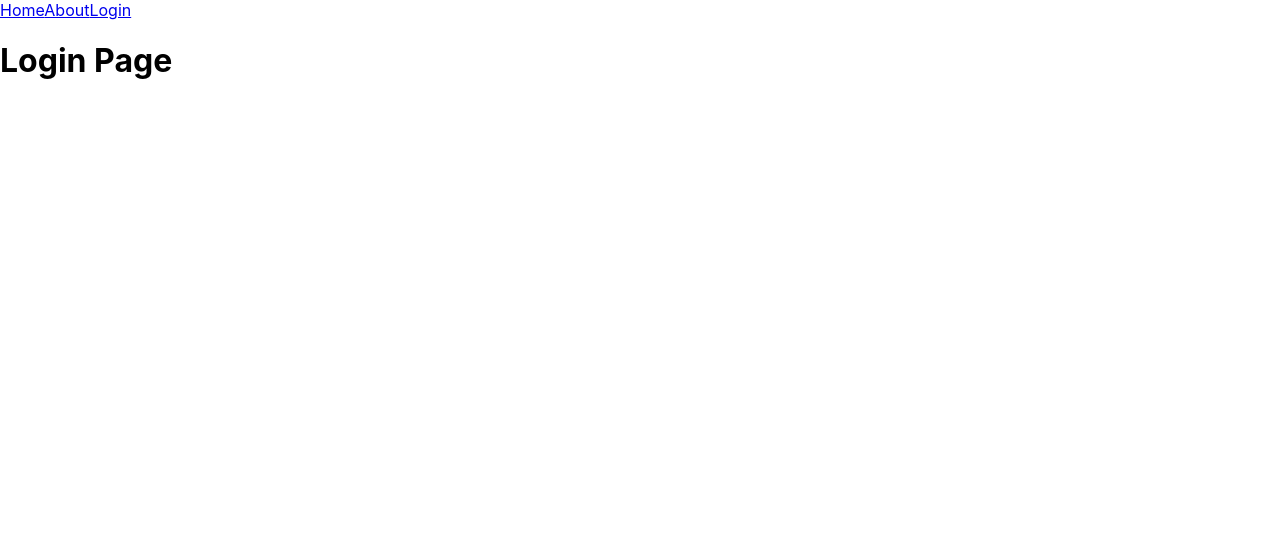
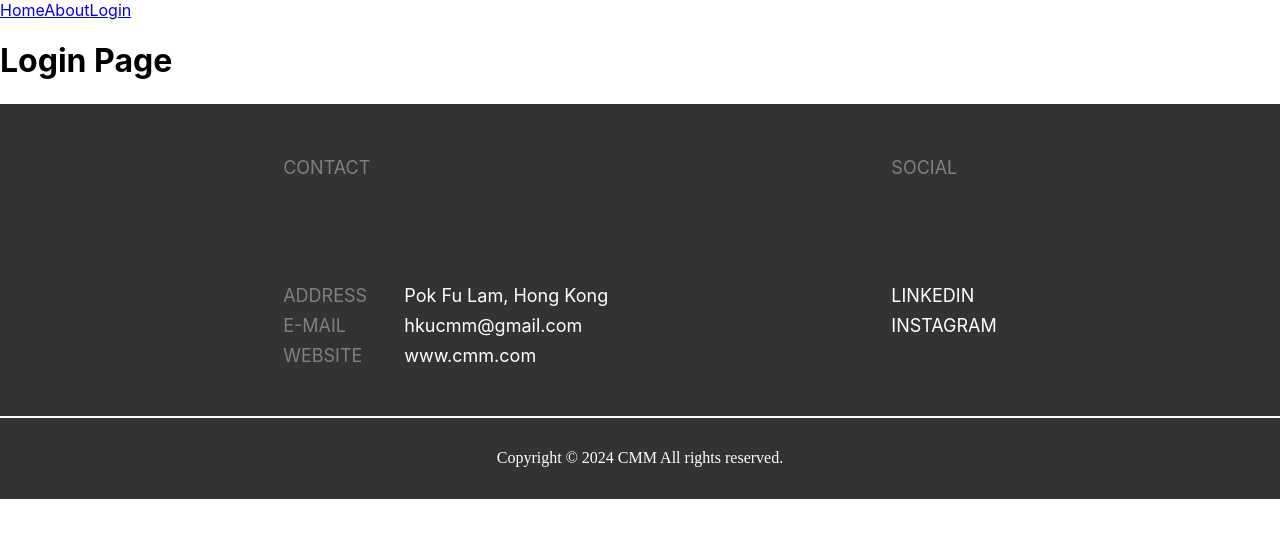
Before and after one commit to HKUCMM/cmm_website, a React (Create React App) app in the folder client/: page /login in a window 1280 px wide. Shown: the top 538 px of the page. Built offline with nearby package versions, Linux system fonts and the light colour scheme.

Commit message:
frist draft

```diff
--- a/client/package.json
+++ b/client/package.json
@@ -11,6 +11,7 @@
     "react-dom": "^18.2.0",
     "react-router-dom": "^6.22.2",
     "react-scripts": "5.0.1",
+    "styled-components": "^6.1.8",
     "web-vitals": "^2.1.4"
   },
   "scripts": {
--- a/client/src/App.js
+++ b/client/src/App.js
@@ -1,9 +1,10 @@
-import React, { useEffect, useState } from 'react';
-import { BrowserRouter, Routes, Route } from 'react-router-dom';
+import React, { useEffect, useState } from "react";
+import { BrowserRouter, Routes, Route } from "react-router-dom";
 import Home from "./routes/Home.js";
 import About from "./routes/About.js";
 import Login from "./routes/Login.js";
-import Navbar from './components/Navbar.js';
+import Navbar from "./components/Navbar.js";
+import Footer from "./components/Footer.js";
 
 function App() {
   return (
@@ -12,12 +13,13 @@ function App() {
       <div>
         <Routes>
           <Route path="/" element={<Home />} />
-          <Route path="/about" element={<About />}/>
-          <Route path="/login" element={<Login />}/>
+          <Route path="/about" element={<About />} />
+          <Route path="/login" element={<Login />} />
         </Routes>
       </div>
+      <Footer />
     </BrowserRouter>
-  )
+  );
 }
 
-export default App
+export default App;
--- /dev/null
+++ b/client/src/components/Footer.js
@@ -0,0 +1,112 @@
+import styled from "styled-components";
+
+//배경색 그레이20 (임의)
+const FooterBox = styled.div`
+  background: #333;
+`;
+
+const TopBox = styled.div`
+  border-top: 2px solid #ffffff;
+  height: 312px;
+  top: 832px;
+  display: flex;
+  align-items: center;
+  justify-content: space-evenly;
+`;
+
+const ListBox = styled.div`
+  font-size: 18px;
+  margin-top: 53px;
+  margin-bottom: 54px;
+  display: flex;
+  flex-direction: column;
+  height: 205px;
+`;
+
+const ContactBox = styled.div`
+  width: 325px;
+  display: flex;
+  align-items: center;
+  justify-content: space-between;
+`;
+
+//grey 임의
+const ListTitle = styled.span`
+  color: grey;
+  padding-bottom: 85px;
+`;
+
+const ListItem = styled.dl`
+  list-style-type: none;
+  color: white;
+  line-height: 30px;
+`;
+
+const StyledLink = styled.a`
+  text-decoration: none;
+  color: inherit;
+`;
+
+const Copyright = styled.div`
+  height: 81px;
+  color: #ffffff;
+  font-family: Titillium Web;
+  font-size: 16px;
+  font-weight: 275;
+  line-height: 24px;
+  letter-spacing: 0em;
+  text-align: center;
+  border-top: 2px solid #ffffff;
+  display: flex;
+  lex-direction: column;
+  align-items: center;
+  justify-content: center;
+`;
+
+const Footer = () => {
+  return (
+    <FooterBox>
+      <TopBox>
+        <ListBox>
+          <ListTitle>CONTACT</ListTitle>
+          <ContactBox>
+            <ListItem style={{ color: "grey" }}>
+              <li>ADDRESS</li>
+              <li>E-MAIL</li>
+              <li>WEBSITE</li>
+            </ListItem>
+            <ListItem>
+              <li>Pok Fu Lam, Hong Kong</li>
+              <li>hkucmm@gmail.com</li>
+              <li>www.cmm.com</li>
+            </ListItem>
+          </ContactBox>
+        </ListBox>
+        <ListBox>
+          <ListTitle>SOCIAL</ListTitle>
+          <ListItem>
+            <li>
+              <StyledLink
+                href="https://www.linkedin.com/company/cmmhku/"
+                target="_blank"
+              >
+                LINKEDIN
+              </StyledLink>
+            </li>
+            <li>
+              <StyledLink
+                href="https://www.instagram.com/hku.cmm/"
+                target="_blank"
+              >
+                INSTAGRAM
+              </StyledLink>
+            </li>
+          </ListItem>
+        </ListBox>
+      </TopBox>
+      <Copyright>Copyright © 2024 CMM All rights reserved.</Copyright>
+    </FooterBox>
+  );
+};
+
+export default Footer;
```
Also changed, not shown: 1 other file (tests, documents, lock files or other folders).
